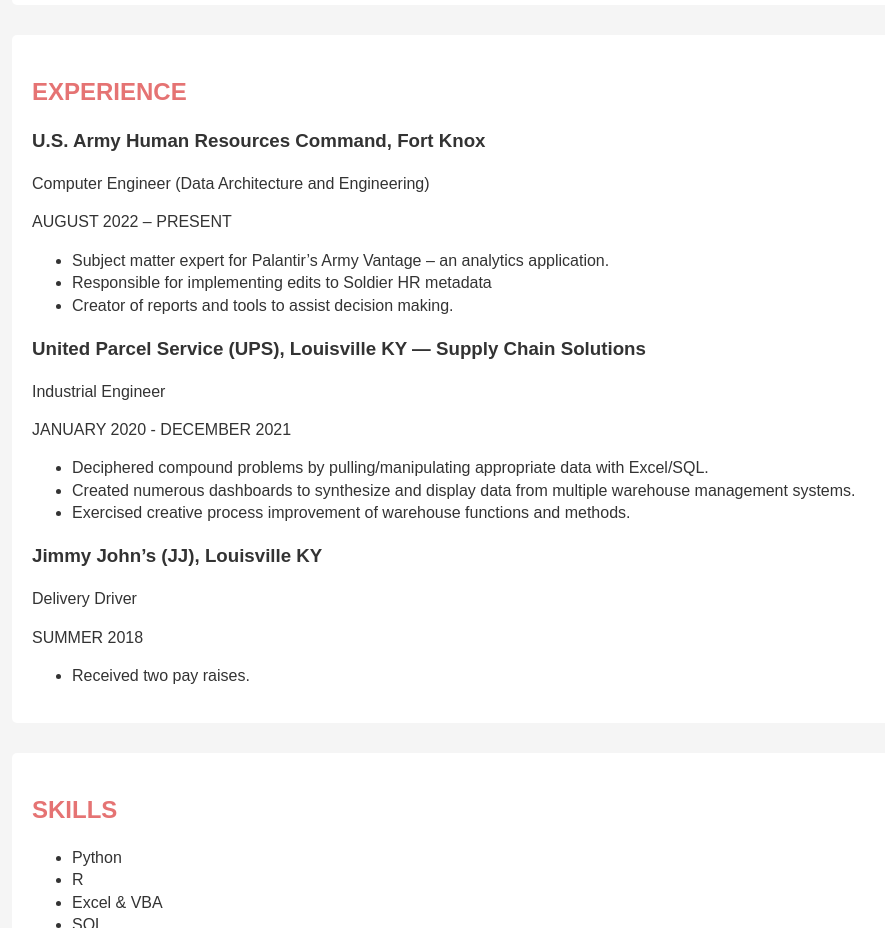
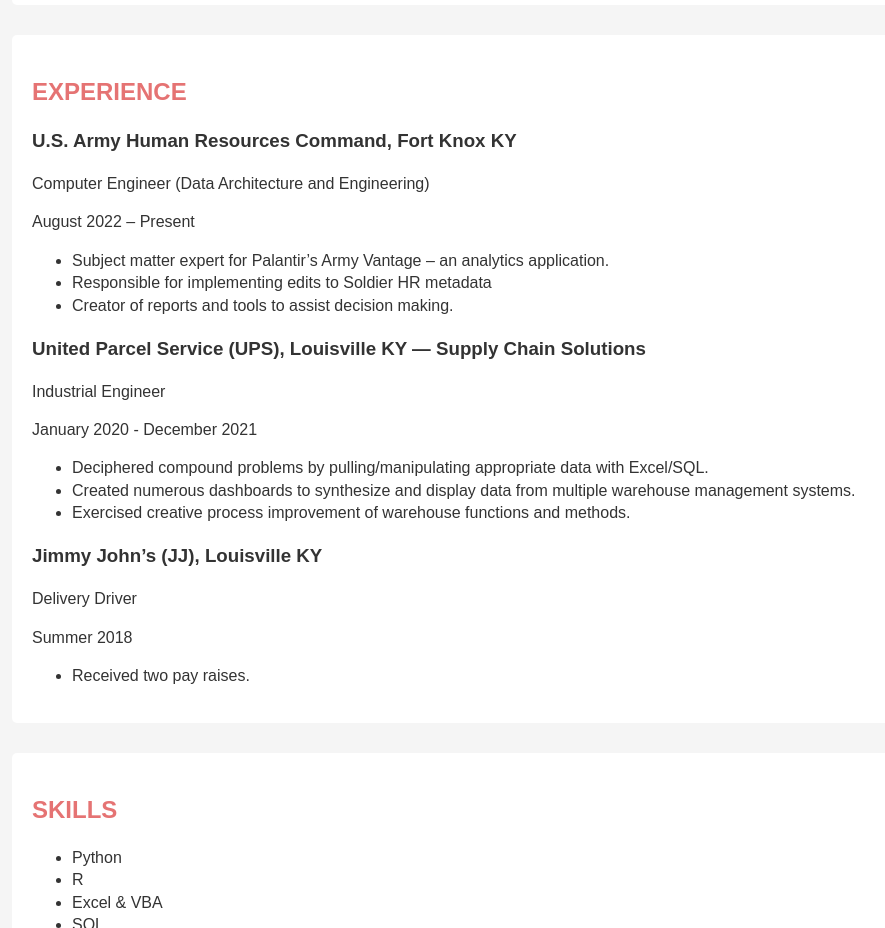
Before and after one commit to narry67/Resume, a website built with webpack: page index.html in a window 1280 px wide. Shown: the part 1340-2268 px from the top of the page, without its empty margins (8-893 px from the left). Built offline with nearby package versions, Linux system fonts and the light colour scheme.

Commit message:
Update index.html

```diff
--- a/index.html
+++ b/index.html
@@ -109,9 +109,9 @@
 
     <section id="experience">
         <h2>EXPERIENCE</h2>
-        <h3>U.S. Army Human Resources Command, Fort Knox</h3>
+        <h3>U.S. Army Human Resources Command, Fort Knox KY</h3>
         <p>Computer Engineer (Data Architecture and Engineering)</p>
-        <p>AUGUST 2022 – PRESENT</p>
+        <p>August 2022 – Present</p>
         <ul>
             <li>Subject matter expert for Palantir’s Army Vantage – an analytics application.</li>
             <li>Responsible for implementing edits to Soldier HR metadata</li>
@@ -119,7 +119,7 @@
         </ul>
         <h3>United Parcel Service (UPS), Louisville KY — Supply Chain Solutions</h3>
         <p>Industrial Engineer</p>
-        <p>JANUARY 2020 - DECEMBER 2021</p>
+        <p>January 2020 - December 2021</p>
         <ul>
             <li>Deciphered compound problems by pulling/manipulating appropriate data with Excel/SQL.</li>
             <li>Created numerous dashboards to synthesize and display data from multiple warehouse management systems.</li>
@@ -127,7 +127,7 @@
         </ul>
         <h3>Jimmy John’s (JJ), Louisville KY</h3>
         <p>Delivery Driver</p>
-        <p>SUMMER 2018</p>
+        <p>Summer 2018</p>
         <ul>
             <li>Received two pay raises.</li>
         </ul>
```
